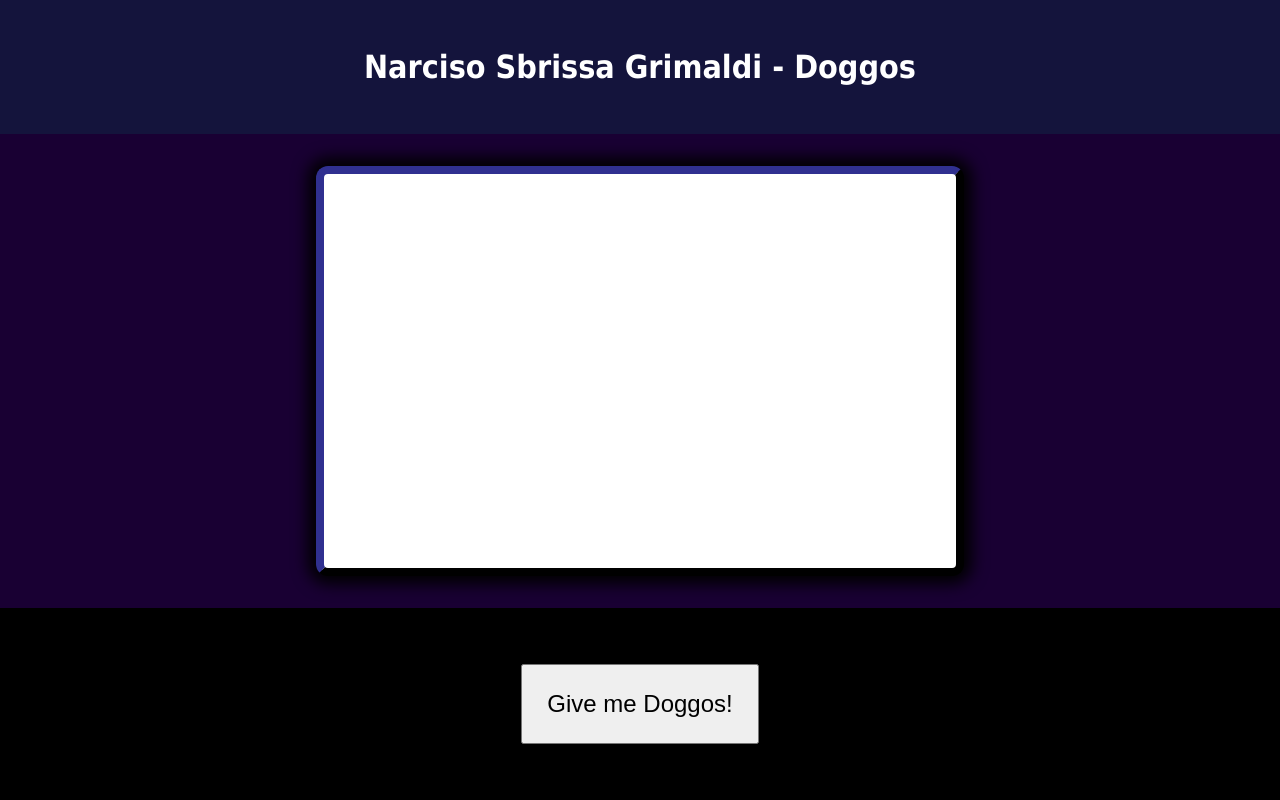
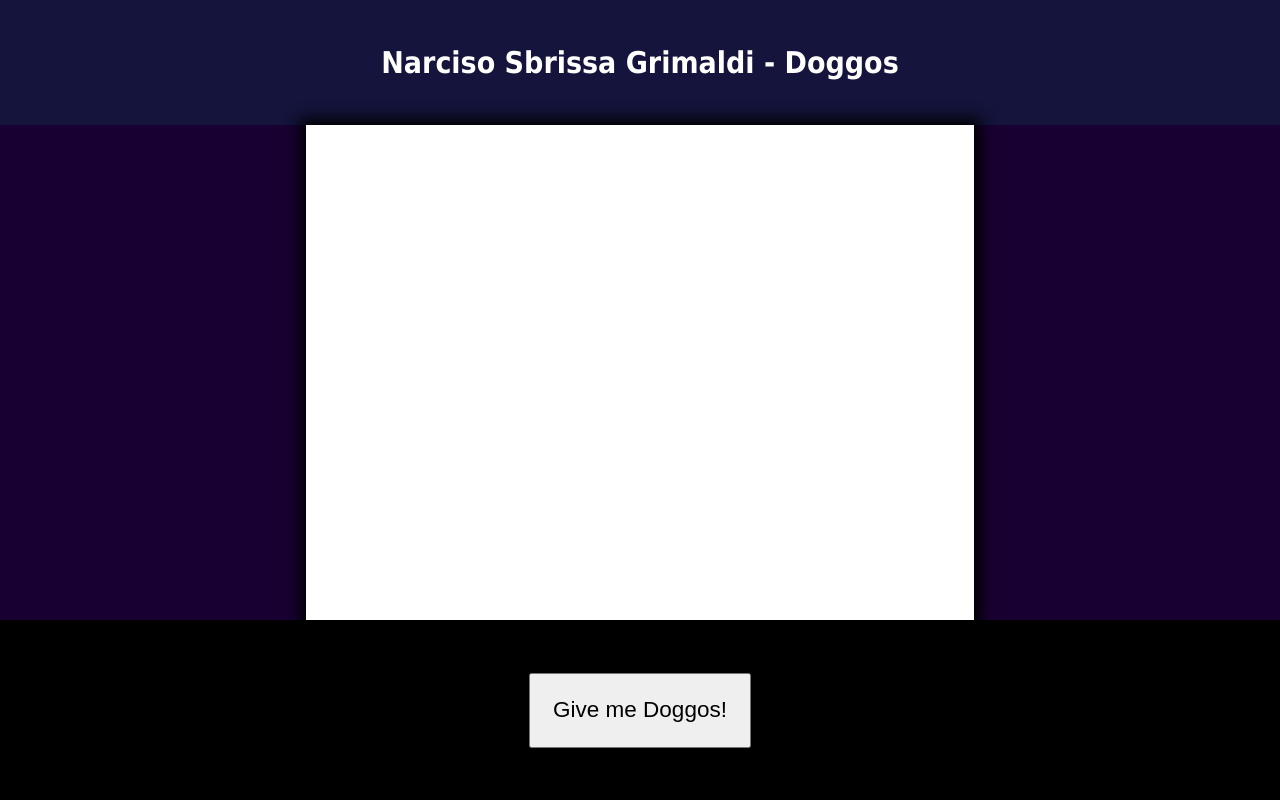
Before and after one commit to gdinarciso/gdinarciso.github.io, a PHP site: page /html/doggos.html in a window 1280 px wide. Run offline with PHP 8.4, Linux system fonts and the light colour scheme.

Commit message:
14/8/21 Daily update

```diff
--- a/css/template.css
+++ b/css/template.css
@@ -10,7 +10,7 @@
 
 body {
   display: grid;
-  grid-template-columns: auto 70ch auto;
+  grid-template-columns: auto 1fr auto;
   grid-template-rows: auto 1fr auto;
   grid-template-areas:
     "header header header"
@@ -54,3 +54,11 @@ footer {
   padding: 2em;
   background-color: rgba(0, 0, 0, 1);
 }
+@media screen and (min-width: 768px) {
+  html {
+    font-size: 15px;
+  }
+  body {
+    grid-template-columns: auto 70ch auto;
+  }
+}
--- a/html/doggos.html
+++ b/html/doggos.html
@@ -12,10 +12,10 @@
 
     <style>
       article {
-      }
-      .doggos {
-        /* display: flex; */
-        /* flex-flow: column wrap; */
+        margin: 0;
+        padding: 0.2rem;
+        border: none;
+        border-radius: 0;
       }
       .doggos-btn {
         margin: 1em 0;
```
